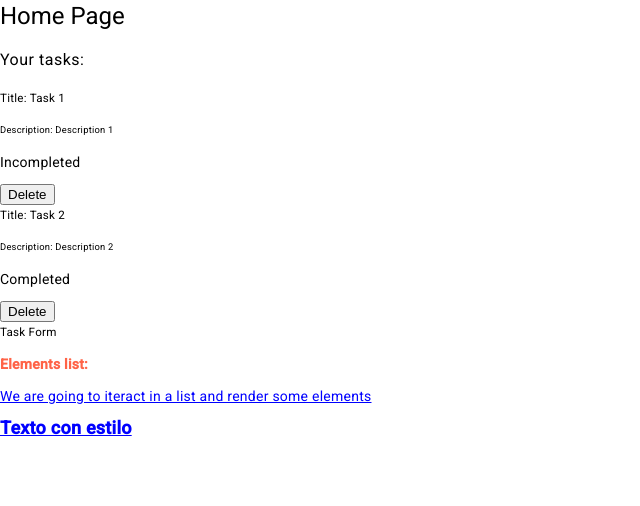
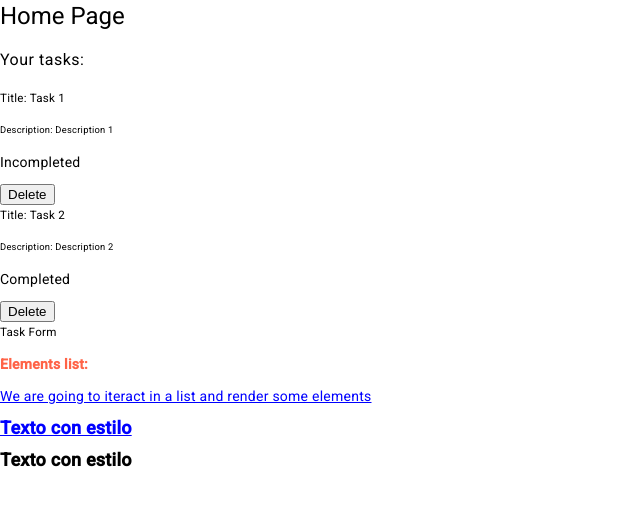
Before and after one commit to davidFCDev/proyecto-final-angular, an Angular app: page / in a window 1280 px wide. Shown: the top 506 px of the page, without its empty margins (0-640 px from the left). Built offline with nearby package versions, Linux system fonts and the light colour scheme.

Commit message:
mas estilos

```diff
--- a/src/app/modules/lists/basic-list/basic-list.component.html
+++ b/src/app/modules/lists/basic-list/basic-list.component.html
@@ -3,3 +3,5 @@
 <p ngClass="underlined">We are going to iteract in a list and render some elements</p>
 
 <p [ngClass]="['underlined', 'big']">Texto con estilo</p>
+
+<p [ngClass]="{underlined: false, big: true}">Texto con estilo</p>
```
